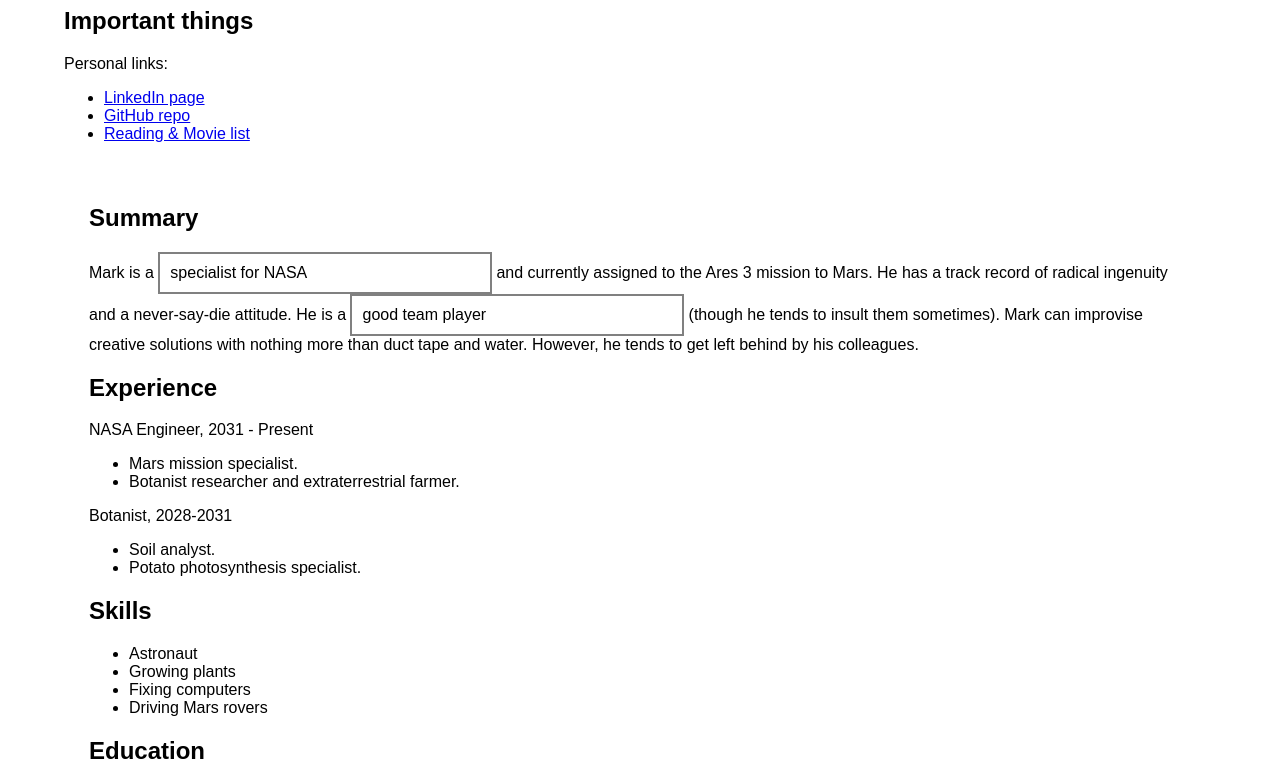
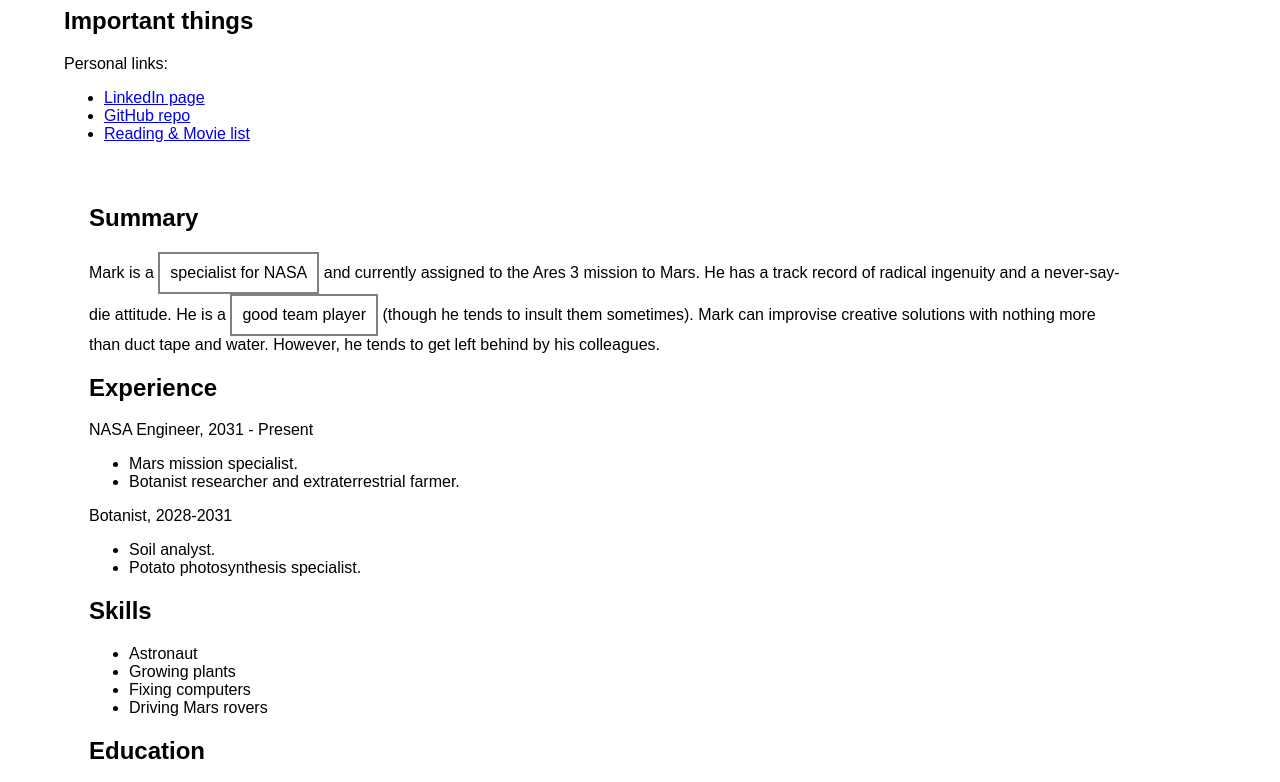
Before and after one commit to btimberlake/hw1, a plain HTML site: page index.html in a window 1280 px wide. Shown: the part 185-967 px from the top of the page. Drawn offline with Linux system fonts and the light colour scheme.

Commit message:
width formatting

```diff
--- a/styles.css
+++ b/styles.css
@@ -25,14 +25,14 @@ body {
 div {
   border: solid 5px white;
   padding: 20px;
-  width: 96%;
+  max-width: 90%;
 }
 
 span {
   border: solid 2px gray;
   padding: 10px;
   display: inline-block;
-  width: 28%;
+  max-width: 30%;
 }
 
 img {
```
